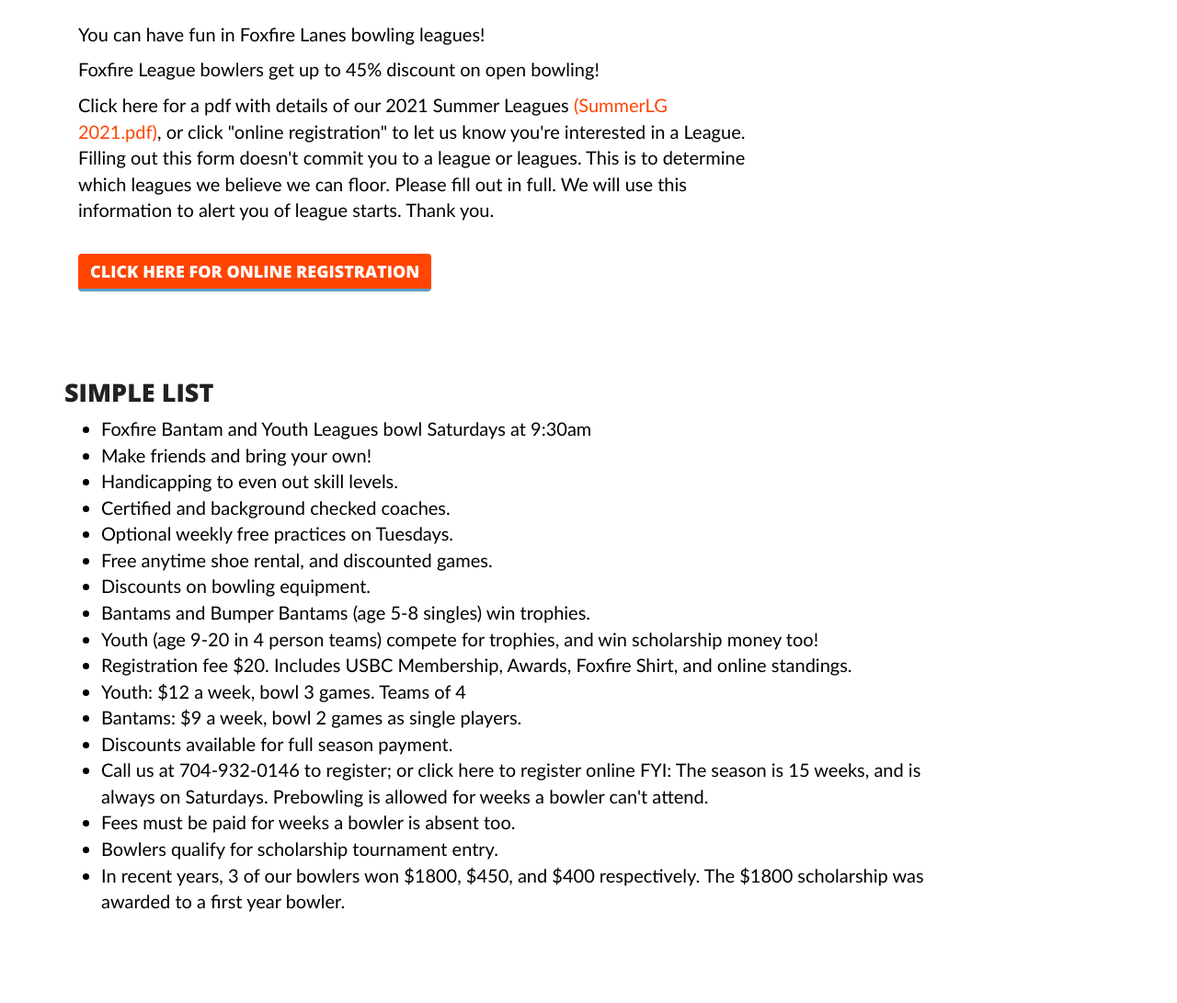
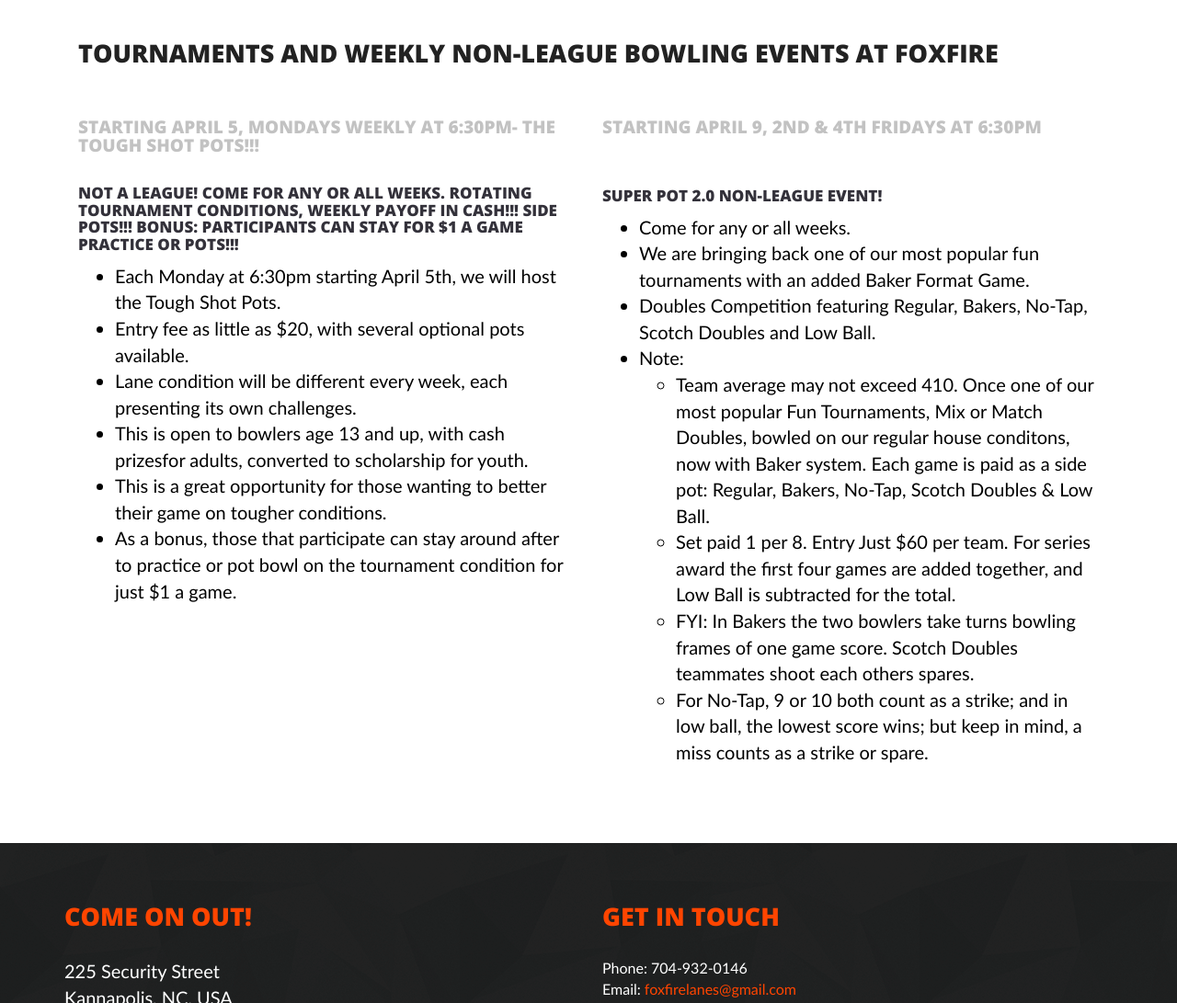
Before and after one commit to Larry-Volz/FoxFire-Lanes, a plain HTML site: page tournaments.html in a window 1280 px wide. Shown: the part 400-1491 px from the top of the page at 92% size. Drawn offline with nearby package versions, Linux system fonts and the light colour scheme.

Commit message:
fixed tournaments page

```diff
--- a/tournaments.html
+++ b/tournaments.html
@@ -79,89 +79,76 @@
   <div class="container">
     <div class="row no-margin nothing no_padding">
 
-      <div class="col-md-8">
+      <div class="col-sm-12">
         <!-- <h3>Example body text</h3> -->
-        <p>You can have fun in Foxfire Lanes bowling leagues!</p>
-
-          <p>Foxfire League bowlers get up to 45% discount on open bowling!</p>
-
-          <p>Click here for a pdf with details of our 2021 Summer Leagues <a href="https://static.s123-cdn-static.com/uploads/4897370/normal_6052a27726554.pdf">(SummerLG 2021.pdf)</a>, or click "online registration" to let us know you're interested in a League. Filling out this form doesn't commit you to a league or leagues. This is to determine which leagues we believe we can floor. Please fill out in full. We will use this information to alert you of league starts. Thank you.</p>
-          <br>
-        <button class = "btn btn-primary" href="https://docs.google.com/forms/d/e/1FAIpQLSegtTv0K71xcs5JB5Ps_Yj4ZBQm4FQYNUYzDkZb5jyNUkU2mw/viewform?vc=0&c=0&w=1&flr=0&gxids=7628">Click here for online registration</button>
+        <h3>
+          TOURNAMENTS AND WEEKLY NON-LEAGUE BOWLING EVENTS AT FOXFIRE
+        </h3>
+        <br><br>
       </div>
 
+      <div class="col-sm-6">
+        <h4>
+          Starting April 5, Mondays WEEKLY at 6:30pm- THE TOUGH SHOT POTS!!!
+        </h4>
+        <br>
+        <h5>
+          NOT A LEAGUE! Come for any or all weeks. Rotating Tournament conditions, Weekly payoff in CASH!!! Side Pots!!! BONUS: PARTICIPANTS CAN STAY FOR $1 A GAME PRACTICE OR POTS!!!
+        </h5>
+          <ul>
+           <li> Each Monday at 6:30pm starting April 5th, we will host the Tough Shot Pots.</li>
+           <li>Entry fee as little as $20, with several optional pots available. </li>
+          <li> Lane condition will be different every week, each presenting its own challenges. </li>
+          <li>This is open to bowlers age 13 and up, with cash prizesfor adults, converted to scholarship for youth. </li>
+          <li>This is a great opportunity for those wanting to better their game on tougher conditions.</li>
+          <li>As a bonus, those that participate can stay around after to practice or pot bowl on the tournament condition for just $1 a game.</li>
+          </ul>
+      </div>
+      <div class="col-sm-6 ml-5">
+        <h4>
+          Starting April 9, 2nd & 4th Fridays at 6:30pm
+        </h4>
+        <br><br>
+        <h5>
+          SUPER POT 2.0 NON-LEAGUE Event!
+        </h5>
+        <ul>
+          <li>Come for any or all weeks.  </li>
+        <li>We are bringing back one of our most popular fun tournaments with an added Baker Format Game. </li>
+        <li>Doubles Competition featuring Regular, Bakers, No-Tap, Scotch Doubles and Low Ball.
+          </li>
+        <li>Note:</li>
+          <ul>
+            <li>Team average may not exceed 410. Once one of our most popular Fun Tournaments, Mix or Match Doubles, bowled on our regular house conditons, now with Baker system. Each game is paid as a side pot: Regular, Bakers, No-Tap, Scotch Doubles & Low Ball.
+              </li>
+            <li>Set paid 1 per 8.  Entry Just $60 per team. For series award the first four games are added together, and Low Ball is subtracted for the total. </li>
+            <li>FYI: In Bakers the two bowlers take turns bowling frames of one game score.  Scotch Doubles teammates shoot each others spares. </li>
+            <li>For No-Tap, 9 or 10 both count as a strike; and in low ball, the lowest score wins; but keep in mind, a miss counts as a strike or spare.</li>
+          </ul>
+        </ul>
+
+      </div>
+
+    </div>
 
 
-
-
-    <section id="miscellaneous">
-
-
-
-      <!-- Navs
-        ================================================== -->
-
-      <div class="row no_padding">
-
-
-
-
-
-
-      <!-- Alerts & Messages
-      ================================================== -->
-
-
-    </section>
-    <div class="row no_padding">
-      <div  class="col-md-10">
-        <h3>Simple list</h3>
-        <ul>
-          <li>Foxfire Bantam and Youth Leagues bowl Saturdays at 9:30am</li>
-          <li>Make friends and bring your own!</li>
-          <li>Handicapping to even out skill levels.</li>
-          <li>Certified and background checked coaches.</li>
-          <li>Optional weekly free practices on Tuesdays.</li>
-          <li>Free anytime shoe rental, and discounted games.</li>
-          <li>Discounts on bowling equipment.</li>
-          <li>Bantams and Bumper Bantams (age 5-8 singles) win trophies.</li>
-          <li>Youth (age 9-20 in 4 person teams) compete for trophies, and win scholarship money too! </li>
-          <li>Registration fee $20. Includes USBC Membership, Awards, Foxfire Shirt, and online standings.
-          </li>
-          <li>Youth: $12 a week, bowl 3 games. Teams of 4
-          </li>
-          <li>Bantams: $9 a week, bowl 2 games as single players.
-          </li>
-          <li>Discounts available for full season payment.
-          </li>
-          <li>Call us at 704-932-0146 to register; or click here to register online  FYI: The season is 15 weeks, and is always on Saturdays. Prebowling is allowed for weeks a bowler can't attend.
-          </li>
-          <li>Fees must be paid for weeks a bowler is absent too.
-          </li>
-          <li>Bowlers qualify for scholarship tournament entry.
-          </li>
-          <li>In recent years, 3 of our bowlers won $1800, $450, and $400 respectively. The $1800 scholarship was awarded to a first year bowler.
-          </li>
-        </ul>
-      </div>
-
-
-    </div>
-  </div>
 </section>
 
 <footer>
   <div class="container">
     <div class="row">
-  <div class="col-md-3">
+  <div class="col-md-6">
           <h3>Come on Out!</h3>
           <p>225 Security Street<br />
             Kannapolis, NC, USA<br />
             <br />
           </p>
+          <iframe width="90%" height="250" frameborder="0" scrolling="no" marginheight="0" marginwidth="0" src="https://www.google.com/maps/embed?pb=!1m18!1m12!1m3!1d3247.9268816472427!2d-80.61779518551934!3d35.506086180235535!2m3!1f0!2f0!3f0!3m2!1i1024!2i768!4f13.1!3m3!1m2!1s0x88540861fc248c47%3A0x423832b9cfda32c7!2s225%20Security%20St%2C%20Kannapolis%2C%20NC%2028083!5e0!3m2!1sen!2sus!4v1621060539667!5m2!1sen!2sus"></iframe>
   </div>
-  <div class="col-md-3">
-            <h3>Get in Touch</h3>
+
+
+      <div class="col-md-6">
+        <h3>Get in Touch</h3>
             Phone: <a href="tel:7049320146"></a>704-932-0146<br />
             Email: <a href="mailto:foxfirelanes@gmail.com"> foxfirelanes@gmail.com</a>
             <br />
@@ -172,9 +159,6 @@
             <!-- <a href="#" class="socialicon socialicon-google"></a>  -->
             <a href="foxfirelanes@gmail.com" class="socialicon socialicon-mail"></a>
           </div>
-        </div>
-
-      <div class="col-md-5">
         <h3>Hours</h3>
         <div class="col-sm-4">Sunday:</div>
         <div class="col-sm-8">1pm-10pm (5:30-8:30 limited lanes due to league)</div>
```
